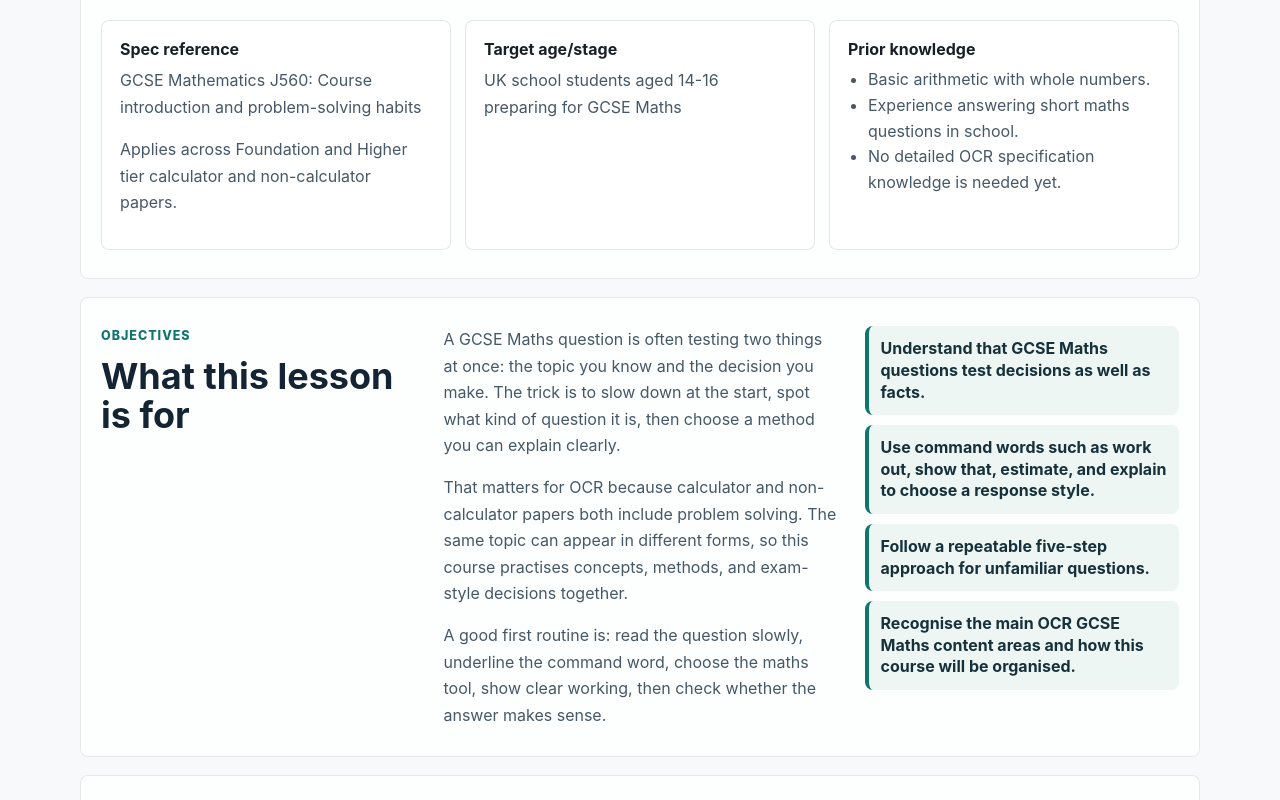
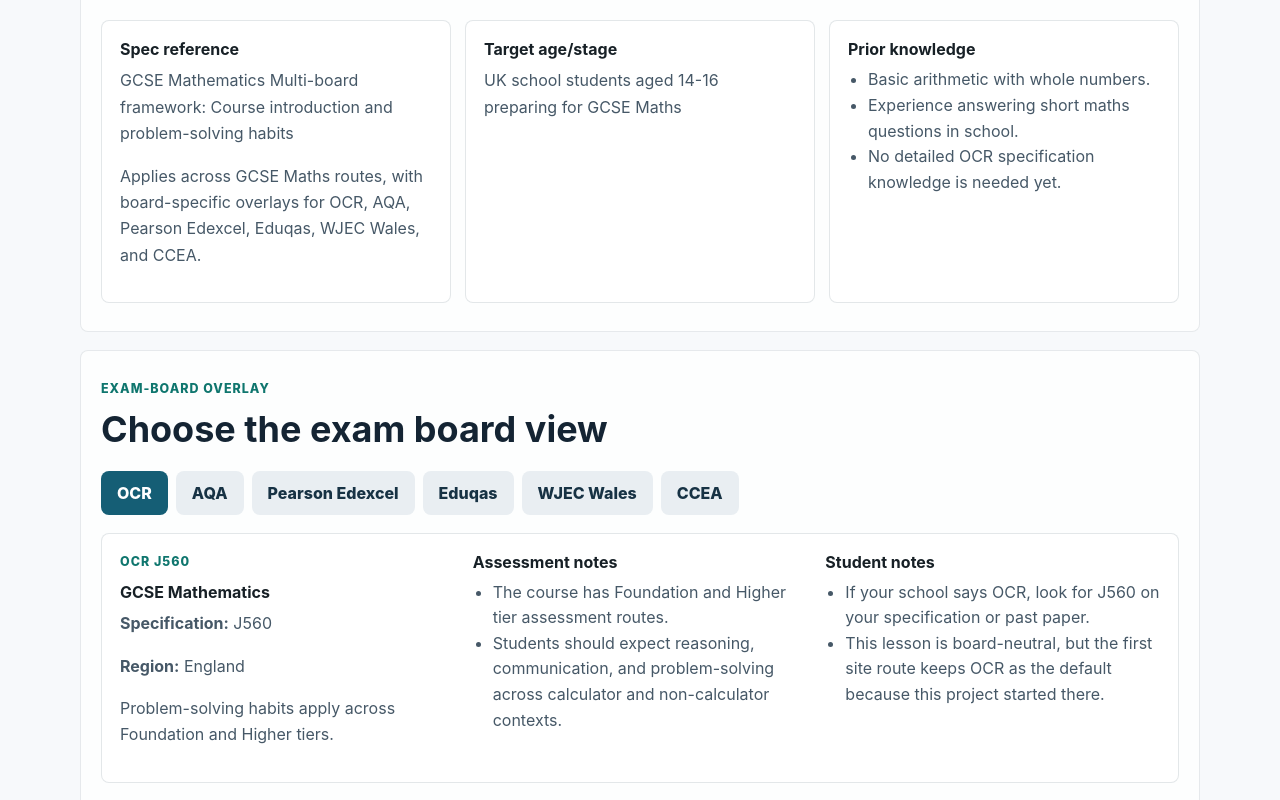
Before and after one commit to GMZX80/gcse-maths-tutor, a React (Vite) app: page / in a window 1280 px wide. Shown: the part 780-1580 px from the top of the page. Built offline with nearby package versions, Linux system fonts and the light colour scheme.

Commit message:
Add exam board overlays
Adds a general GCSE board-overlay model and selector for OCR, AQA, Pearson Edexcel, Eduqas, WJEC Wales, and CCEA.\n\nGenerated with Cleon assistance.

```diff
--- /dev/null
+++ b/src/components/ExamBoardOverlay.tsx
@@ -0,0 +1,75 @@
+import { useMemo, useState } from "react";
+import { examBoardOrder } from "../content/examBoards";
+import type { ExamBoardId, ExamBoardMapping } from "../content/lessonSchema";
+
+type ExamBoardOverlayProps = {
+  mappings: ExamBoardMapping[];
+};
+
+export function ExamBoardOverlay({ mappings }: ExamBoardOverlayProps) {
+  const [selectedBoardId, setSelectedBoardId] = useState<ExamBoardId>(mappings[0]?.boardId ?? "ocr");
+
+  const selectedMapping = useMemo(() => {
+    return mappings.find((mapping) => mapping.boardId === selectedBoardId) ?? mappings[0];
+  }, [mappings, selectedBoardId]);
+
+  const orderedMappings = useMemo(() => {
+    return [...mappings].sort((a, b) => examBoardOrder.indexOf(a.boardId) - examBoardOrder.indexOf(b.boardId));
+  }, [mappings]);
+
+  if (!selectedMapping) {
+    return null;
+  }
+
+  return (
+    <section className="lesson-band" aria-labelledby="board-heading">
+      <div className="section-heading">
+        <p className="eyebrow">Exam-board overlay</p>
+        <h2 id="board-heading">Choose the exam board view</h2>
+      </div>
+      <div className="board-selector" role="tablist" aria-label="Exam board views">
+        {orderedMappings.map((mapping) => (
+          <button
+            aria-selected={mapping.boardId === selectedMapping.boardId}
+            className={mapping.boardId === selectedMapping.boardId ? "board-tab active" : "board-tab"}
+            key={mapping.boardId}
+            onClick={() => setSelectedBoardId(mapping.boardId)}
+            role="tab"
+            type="button"
+          >
+            {mapping.boardName}
+          </button>
+        ))}
+      </div>
+      <div className="board-panel">
+        <div>
+          <p className="eyebrow">{selectedMapping.routeLabel}</p>
+          <h3>{selectedMapping.qualification}</h3>
+          <p>
+            <strong>Specification:</strong> {selectedMapping.specification}
+          </p>
+          <p>
+            <strong>Region:</strong> {selectedMapping.region}
+          </p>
+          <p>{selectedMapping.specFocus}</p>
+        </div>
+        <div>
+          <h3>Assessment notes</h3>
+          <ul>
+            {selectedMapping.assessmentNotes.map((note) => (
+              <li key={note}>{note}</li>
+            ))}
+          </ul>
+        </div>
+        <div>
+          <h3>Student notes</h3>
+          <ul>
+            {selectedMapping.studentNotes.map((note) => (
+              <li key={note}>{note}</li>
+            ))}
+          </ul>
+        </div>
+      </div>
+    </section>
+  );
+}
--- a/src/components/LessonPage.tsx
+++ b/src/components/LessonPage.tsx
@@ -1,4 +1,5 @@
 import type { Lesson } from "../content/lessonSchema";
+import { ExamBoardOverlay } from "./ExamBoardOverlay";
 import { QuestionDecoder } from "./QuestionDecoder";
 import { QuickQuiz } from "./QuickQuiz";
 import { SyllabusMap } from "./SyllabusMap";
@@ -72,6 +73,8 @@
           </article>
         </div>
       </section>
+
+      <ExamBoardOverlay mappings={lesson.examBoardMappings} />
 
       <section className="lesson-band split" aria-labelledby="objectives-heading">
         <div className="section-heading">
--- /dev/null
+++ b/src/content/examBoards.ts
@@ -0,0 +1,115 @@
+import type { ExamBoardId, ExamBoardMapping } from "./lessonSchema";
+
+export const examBoardOrder: ExamBoardId[] = [
+  "ocr",
+  "aqa",
+  "pearson-edexcel",
+  "eduqas",
+  "wjec-wales",
+  "ccea",
+];
+
+export const introductoryExamBoardMappings: ExamBoardMapping[] = [
+  {
+    boardId: "ocr",
+    boardName: "OCR",
+    qualification: "GCSE Mathematics",
+    specification: "J560",
+    region: "England",
+    routeLabel: "OCR J560",
+    specFocus: "Problem-solving habits apply across Foundation and Higher tiers.",
+    assessmentNotes: [
+      "The course has Foundation and Higher tier assessment routes.",
+      "Students should expect reasoning, communication, and problem-solving across calculator and non-calculator contexts.",
+    ],
+    studentNotes: [
+      "If your school says OCR, look for J560 on your specification or past paper.",
+      "This lesson is board-neutral, but the first site route keeps OCR as the default because this project started there.",
+    ],
+  },
+  {
+    boardId: "aqa",
+    boardName: "AQA",
+    qualification: "GCSE Mathematics",
+    specification: "8300",
+    region: "England",
+    routeLabel: "AQA 8300",
+    specFocus: "The same lesson maps to AQA's core strands: number, algebra, ratio, geometry, probability, and statistics.",
+    assessmentNotes: [
+      "AQA GCSE Mathematics uses Foundation and Higher tiers.",
+      "The introduction should emphasise command words, method marks, and clear communication before board-specific practice is selected.",
+    ],
+    studentNotes: [
+      "If your school says AQA, look for specification 8300.",
+      "Use the general lesson first, then choose AQA-style practice when available.",
+    ],
+  },
+  {
+    boardId: "pearson-edexcel",
+    boardName: "Pearson Edexcel",
+    qualification: "GCSE Mathematics",
+    specification: "1MA1",
+    region: "England",
+    routeLabel: "Pearson Edexcel 1MA1",
+    specFocus: "Concept teaching can stay shared, with Edexcel-style practice added as a board variant.",
+    assessmentNotes: [
+      "Pearson Edexcel GCSE Mathematics uses Foundation and Higher tiers.",
+      "Board-specific overlays should capture paper style and mark-scheme wording rather than duplicating the concept lesson.",
+    ],
+    studentNotes: [
+      "If your school says Edexcel, Pearson, or Pearson Edexcel, look for 1MA1.",
+      "The maths is the same; the exam-board tab helps you practise in the right style.",
+    ],
+  },
+  {
+    boardId: "eduqas",
+    boardName: "Eduqas",
+    qualification: "GCSE Mathematics",
+    specification: "GCSE Mathematics",
+    region: "England",
+    routeLabel: "Eduqas GCSE Mathematics",
+    specFocus: "Use the shared GCSE lesson, then surface Eduqas-specific paper structure and question style.",
+    assessmentNotes: [
+      "Eduqas is the WJEC brand used for qualifications offered in England.",
+      "The board overlay should keep England/Eduqas details separate from WJEC Wales details.",
+    ],
+    studentNotes: [
+      "If your school says Eduqas, do not assume every WJEC Wales detail applies to you.",
+      "Use the Eduqas tab for paper structure and board-specific practice.",
+    ],
+  },
+  {
+    boardId: "wjec-wales",
+    boardName: "WJEC Wales",
+    qualification: "GCSE Mathematics",
+    specification: "GCSE Mathematics",
+    region: "Wales",
+    routeLabel: "WJEC GCSE Mathematics",
+    specFocus: "Keep Wales-specific GCSE Mathematics and Mathematics-Numeracy context visible as an overlay.",
+    assessmentNotes: [
+      "WJEC Wales has distinct Welsh qualification context and should not be collapsed into Eduqas.",
+      "Future lessons should flag when a topic is also relevant to Mathematics-Numeracy style contexts.",
+    ],
+    studentNotes: [
+      "If you are in Wales, your course may be WJEC rather than Eduqas.",
+      "Some skills overlap strongly with England GCSE Maths, but the qualification context can differ.",
+    ],
+  },
+  {
+    boardId: "ccea",
+    boardName: "CCEA",
+    qualification: "GCSE Mathematics",
+    specification: "GCSE Mathematics from 2017",
+    region: "Northern Ireland",
+    routeLabel: "CCEA GCSE Mathematics",
+    specFocus: "Use the shared concept lesson, then add Northern Ireland/CCEA unit and tier context.",
+    assessmentNotes: [
+      "CCEA GCSE Mathematics has Foundation and Higher tiers and unit-based assessment routes.",
+      "Future practice sets should reflect CCEA wording and unit structure where it differs from England boards.",
+    ],
+    studentNotes: [
+      "If you are in Northern Ireland, your school may use CCEA.",
+      "The concept explanation still helps, but use CCEA-specific practice when available.",
+    ],
+  },
+];
--- a/src/content/lessons/introToGcseMaths.ts
+++ b/src/content/lessons/introToGcseMaths.ts
@@ -1,4 +1,5 @@
 import type { Lesson } from "../lessonSchema";
+import { introductoryExamBoardMappings } from "../examBoards";
 
 export const introToGcseMaths: Lesson = {
   id: "lesson-000",
@@ -7,18 +8,20 @@
   subtitle:
     "Learn how to approach OCR GCSE Maths questions by spotting the command word, choosing a method, and showing clear working.",
   examBoardSpecReference: {
-    examBoard: "OCR",
+    examBoard: "General GCSE",
     qualification: "GCSE Mathematics",
-    specification: "J560",
+    specification: "Multi-board framework",
     strand: "Course introduction and problem-solving habits",
-    paperContext: "Applies across Foundation and Higher tier calculator and non-calculator papers.",
+    paperContext:
+      "Applies across GCSE Maths routes, with board-specific overlays for OCR, AQA, Pearson Edexcel, Eduqas, WJEC Wales, and CCEA.",
   },
+  examBoardMappings: introductoryExamBoardMappings,
   targetAgeStage: "UK school students aged 14-16 preparing for GCSE Maths",
   learningObjectives: [
     "Understand that GCSE Maths questions test decisions as well as facts.",
     "Use command words such as work out, show that, estimate, and explain to choose a response style.",
     "Follow a repeatable five-step approach for unfamiliar questions.",
-    "Recognise the main OCR GCSE Maths content areas and how this course will be organised.",
+    "Recognise the main GCSE Maths content areas and how this course will organise general lessons with exam-board overlays.",
   ],
   priorKnowledge: [
     "Basic arithmetic with whole numbers.",
@@ -27,7 +30,8 @@
   ],
   explanation: [
     "A GCSE Maths question is often testing two things at once: the topic you know and the decision you make. The trick is to slow down at the start, spot what kind of question it is, then choose a method you can explain clearly.",
-    "That matters for OCR because calculator and non-calculator papers both include problem solving. The same topic can appear in different forms, so this course practises concepts, methods, and exam-style decisions together.",
+    "That matters because all GCSE Maths exam boards expect problem solving, reasoning, and clear communication. The same topic can appear in different forms, so this course practises concepts, methods, and exam-style decisions together.",
+    "Most lessons should teach the core idea once, then show how OCR, AQA, Pearson Edexcel, Eduqas, WJEC Wales, and CCEA describe or assess that idea.",
     "A good first routine is: read the question slowly, underline the command word, choose the maths tool, show clear working, then check whether the answer makes sense.",
   ],
   workedExamples: [
@@ -51,10 +55,14 @@
       feedback: "The command word tells you whether to calculate, show, prove, estimate, compare, or explain.",
     },
     {
-      question: "OCR GCSE Maths questions can test topics on which paper?",
-      options: ["Only the non-calculator paper", "Any paper", "Only Paper 1"],
+      question: "Why are we using exam-board overlays instead of separate lessons for every board?",
+      options: [
+        "Because every board has completely different maths",
+        "Because the core maths is shared, but paper style and specification wording can differ",
+        "Because exam boards do not matter at GCSE",
+      ],
       answerIndex: 1,
-      feedback: "Topics may be assessed in different paper contexts, so mixed practice matters.",
+      feedback: "A shared concept lesson avoids duplication, while board overlays handle spec references and practice style.",
     },
     {
       question: "What does show that usually mean?",
@@ -87,12 +95,14 @@
     "Reward clear mathematical reasoning over unexplained final answers.",
     "For show that questions, the result alone is not enough: students must justify why it is true.",
     "For estimates, accept nearby sensible rounding if the working is consistent.",
+    "Use exam-board overlays to adjust practice wording and marking notes without rewriting the concept lesson.",
   ],
   commonMisconceptions: [
     "Starting calculations before identifying what the question is asking.",
     "Treating show that as if only the final answer matters.",
     "Forgetting to include units or context when the question is a word problem.",
-    "Assuming calculator and non-calculator papers test completely separate topics.",
+    "Assuming every exam board needs a completely separate version of the same concept lesson.",
+    "Assuming board-specific practice is unnecessary just because the core topic is shared.",
   ],
   extensionChallenge: {
     title: "Write your own exam-style prompt",
--- a/src/styles/app.css
+++ b/src/styles/app.css
@@ -239,6 +239,40 @@
   display: grid;
   gap: 14px;
   grid-template-columns: repeat(3, minmax(0, 1fr));
+}
+
+.board-selector {
+  display: flex;
+  flex-wrap: wrap;
+  gap: 8px;
+  margin-bottom: 18px;
+}
+
+.board-tab {
+  background: #e9eef2;
+  color: #173244;
+}
+
+.board-tab.active {
+  background: #155e75;
+  color: #ffffff;
+}
+
+.board-panel {
+  background: #ffffff;
+  border: 1px solid rgba(43, 69, 86, 0.13);
+  border-radius: 8px;
+  display: grid;
+  gap: 18px;
+  grid-template-columns: 1fr 1fr 1fr;
+  padding: 18px;
+}
+
+.board-panel ul {
+  color: #465867;
+  line-height: 1.6;
+  margin: 0;
+  padding-left: 20px;
 }
 
 .meta-grid article,
@@ -534,7 +568,8 @@
   .decoder-layout,
   .example-layout,
   .meta-grid,
-  .two-column {
+  .two-column,
+  .board-panel {
     grid-template-columns: 1fr;
   }
 
```
Also changed, not shown: src/content/lessonSchema.ts (+15 -0 lines), 2 other files (tests, documents, lock files or other folders).
